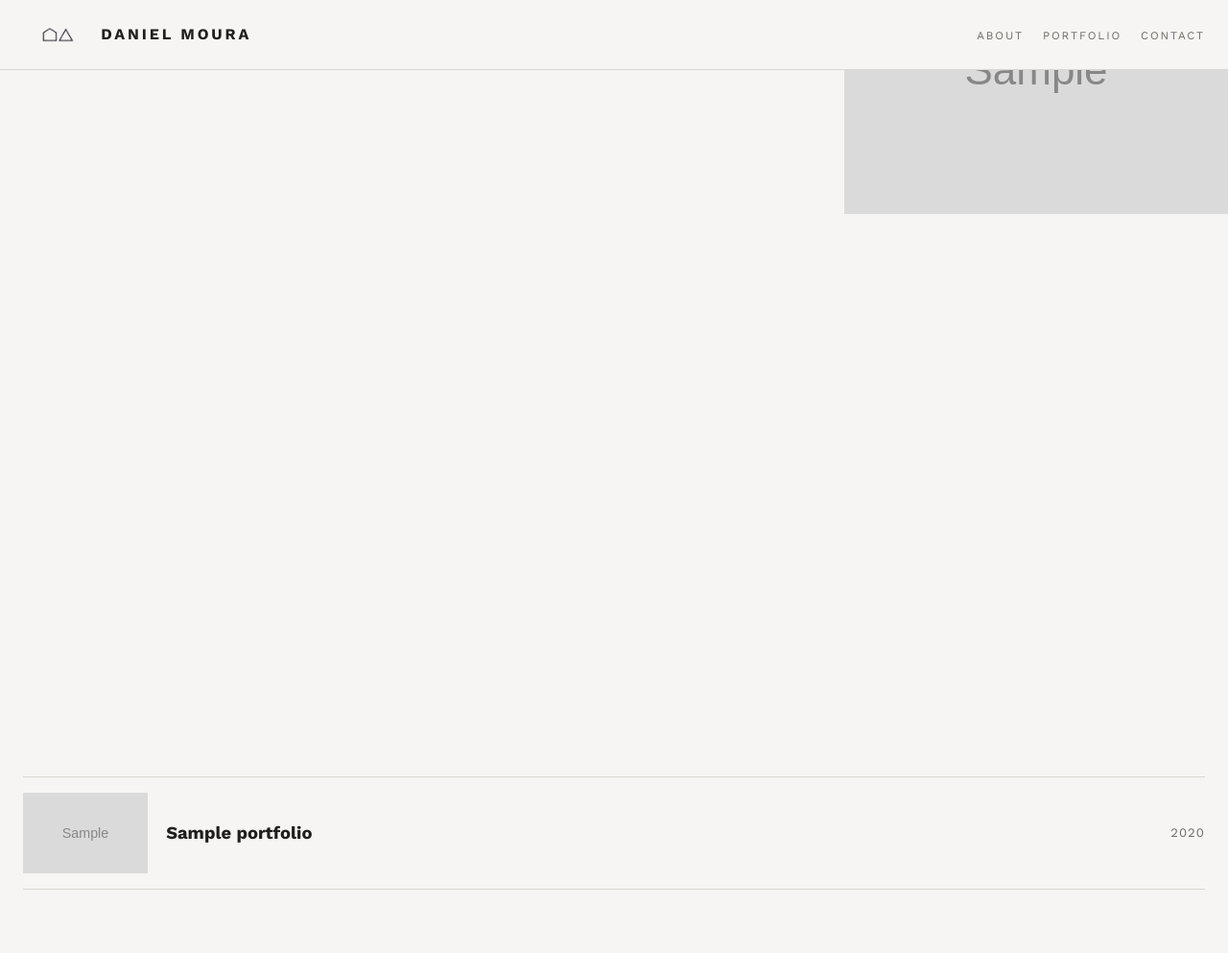
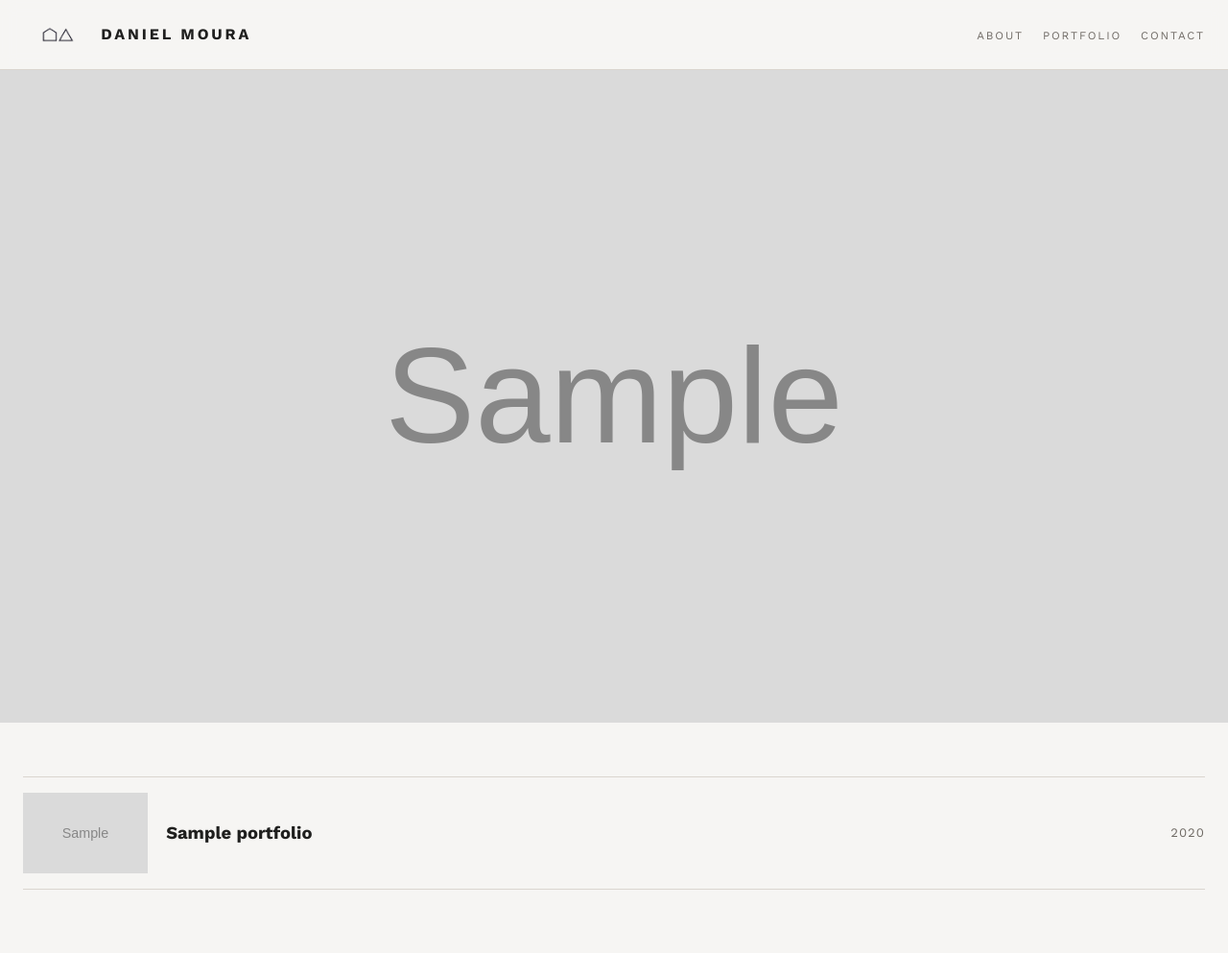
Before and after one commit to gustavopelayo/architect-portfolio, a FastAPI app: page / in a window 1280 px wide. Shown: the top 993 px of the page at 96% size. Run offline with FastAPI, Linux system fonts and the light colour scheme; tables that the repository leaves empty hold one stand-in row (values such as "Sample post"); grey boxes marked "Sample" are stand-in pictures.

Commit message:
fix: revert hero slideshow back to full-bleed cover layout

```diff
--- a/app/static/css/style.css
+++ b/app/static/css/style.css
@@ -113,6 +113,8 @@ main {
 
 .hero {
     width: 100%;
+    max-width: 1600px;
+    margin: 0 auto;
     padding: 0;
     height: min(85vh, 900px);
     position: relative;
@@ -122,11 +124,10 @@ main {
 .hero-image {
     width: 100%;
     height: min(85vh, 900px);
-    object-fit: contain;
+    object-fit: cover;
     display: block;
     filter: grayscale(100%);
     transition: filter 0.3s ease;
-    margin: 0 auto;
 }
 .hero-image:hover {
     filter: grayscale(0%);
@@ -140,14 +141,11 @@ main {
 
 .hero-slide {
     position: absolute;
-    top: 50%;
-    left: 50%;
-    transform: translate(-50%, -50%);
-    max-width: 100%;
-    max-height: min(85vh, 900px);
-    width: auto;
-    height: auto;
-    object-fit: contain;
+    top: 0;
+    left: 0;
+    width: 100%;
+    height: min(85vh, 900px);
+    object-fit: cover;
     display: block;
     filter: grayscale(100%);
     opacity: 0;
```
